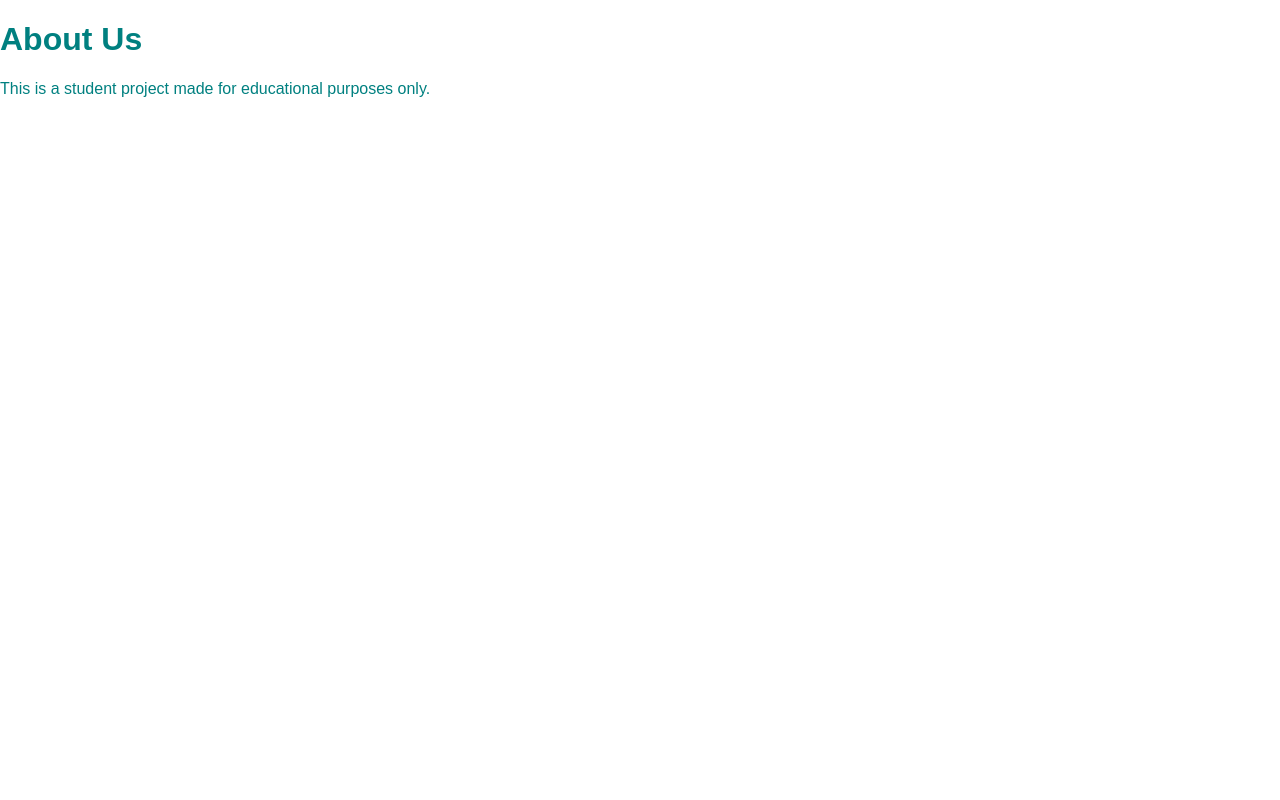
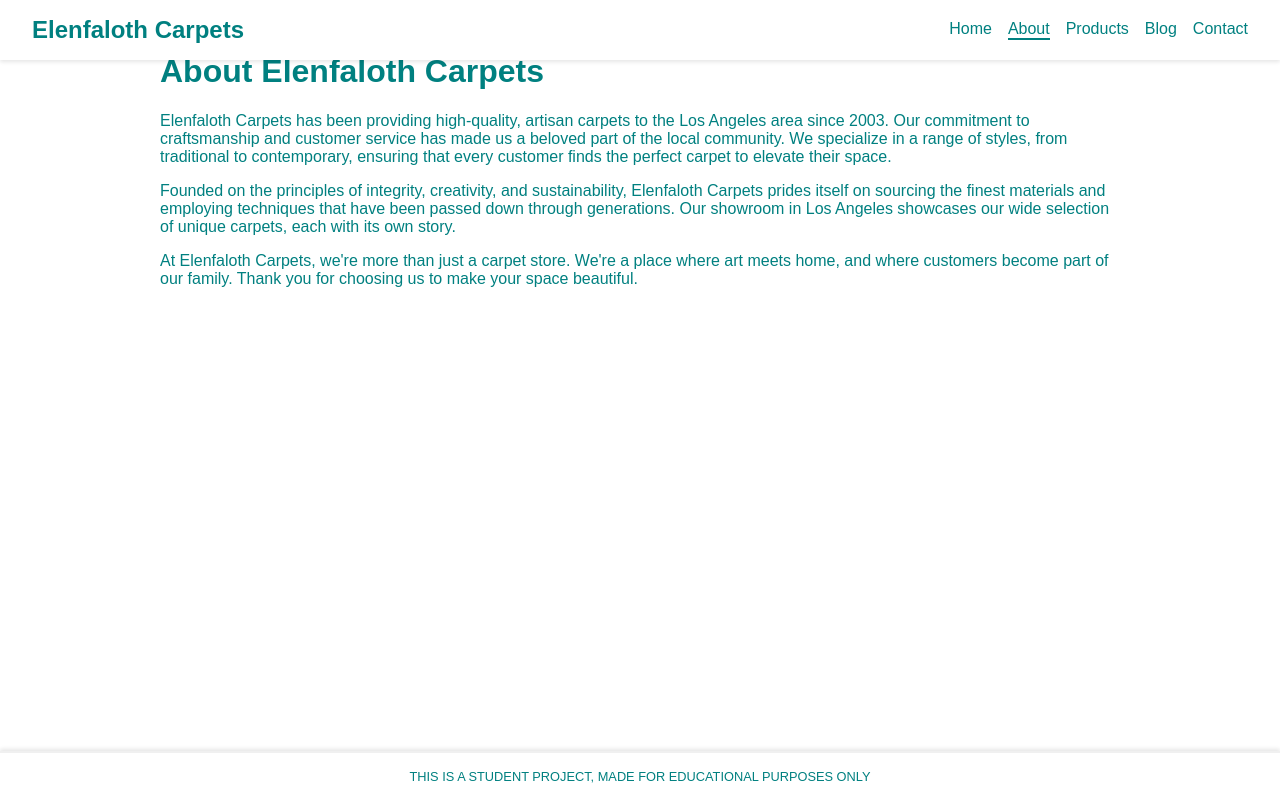
Before and after one commit to H4ss/Google-SEO-Tek5, a Gatsby site: page /about in a window 1280 px wide. Built offline with nearby package versions, Linux system fonts and the light colour scheme; Gatsby itself is replaced by a stand-in of ours.

Commit message:
Add the layout to every single pages

```diff
--- a/src/components/footer.js
+++ b/src/components/footer.js
@@ -0,0 +1,12 @@
+import React from "react"
+import "../styles/footer.css"
+
+const Footer = () => {
+  return (
+    <footer className="footer">
+      THIS IS A STUDENT PROJECT, MADE FOR EDUCATIONAL PURPOSES ONLY
+    </footer>
+  )
+}
+
+export default Footer
--- a/src/components/layout.js
+++ b/src/components/layout.js
@@ -1,15 +1,15 @@
 // src/components/layout.js
 import React from "react"
 import Navbar from "./navbar"
-// import Footer from "./footer" // We'll add this next
+import Footer from "./footer"
 import "../styles/global.css"
 
 const Layout = ({ children }) => {
   return (
     <>
       <Navbar />
-      <main>{children}</main>
-      {/* Footer will go here */}
+      <main style={{ marginBottom: '2.5rem' }}>{children}</main>
+      <Footer />
     </>
   )
 }
--- a/src/pages/about.js
+++ b/src/pages/about.js
@@ -1,10 +1,15 @@
 import React from "react"
+import Layout from "../components/layout"
 
-export default function About() {
-  return (
-    <div>
-      <h1>About Us</h1>
-      <p>This is a student project made for educational purposes only.</p>
+const AboutPage = () => (
+  <Layout>
+    <div style={{ margin: '0 auto', maxWidth: 960, padding: '2rem' }}>
+      <h1>About Elenfaloth Carpets</h1>
+      <p>Elenfaloth Carpets has been providing high-quality, artisan carpets to the Los Angeles area since 2003. Our commitment to craftsmanship and customer service has made us a beloved part of the local community. We specialize in a range of styles, from traditional to contemporary, ensuring that every customer finds the perfect carpet to elevate their space.</p>
+      <p>Founded on the principles of integrity, creativity, and sustainability, Elenfaloth Carpets prides itself on sourcing the finest materials and employing techniques that have been passed down through generations. Our showroom in Los Angeles showcases our wide selection of unique carpets, each with its own story.</p>
+      <p>At Elenfaloth Carpets, we're more than just a carpet store. We're a place where art meets home, and where customers become part of our family. Thank you for choosing us to make your space beautiful.</p>
     </div>
-  )
-}
+  </Layout>
+)
+
+export default AboutPage
--- a/src/styles/footer.css
+++ b/src/styles/footer.css
@@ -0,0 +1,12 @@
+.footer {
+    background-color: var(--white);
+    color: var(--teal);
+    text-align: center;
+    padding: 1rem 0;
+    position: fixed;
+    bottom: 0;
+    width: 100%;
+    font-size: 0.8rem;
+    box-shadow: 0 -2px 4px rgba(0, 0, 0, 0.1);
+    border-top: 2px solid var(--light-gray); /* Add a top border for separation */
+  }
```
Also changed, not shown: src/pages/blog.js (+24 -20 lines), src/pages/contact.js (+7 -4 lines), src/pages/products.js (added, +19 -0 lines), src/pages/products/product1.js (+7 -4 lines), src/pages/products/product2.js (+7 -4 lines), src/pages/products/product3.js (+7 -4 lines), src/templates/blog-post.js (+8 -4 lines).
